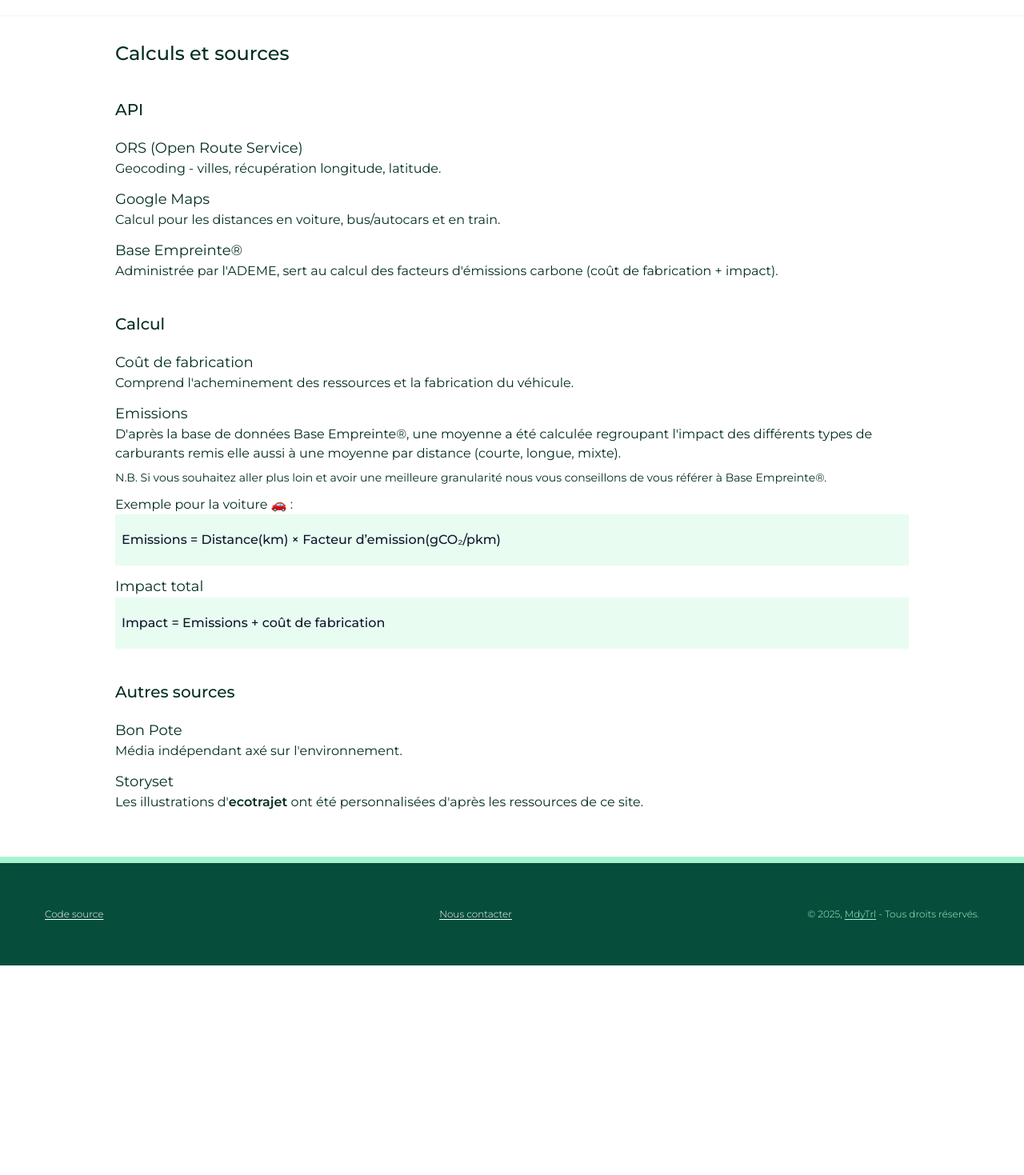
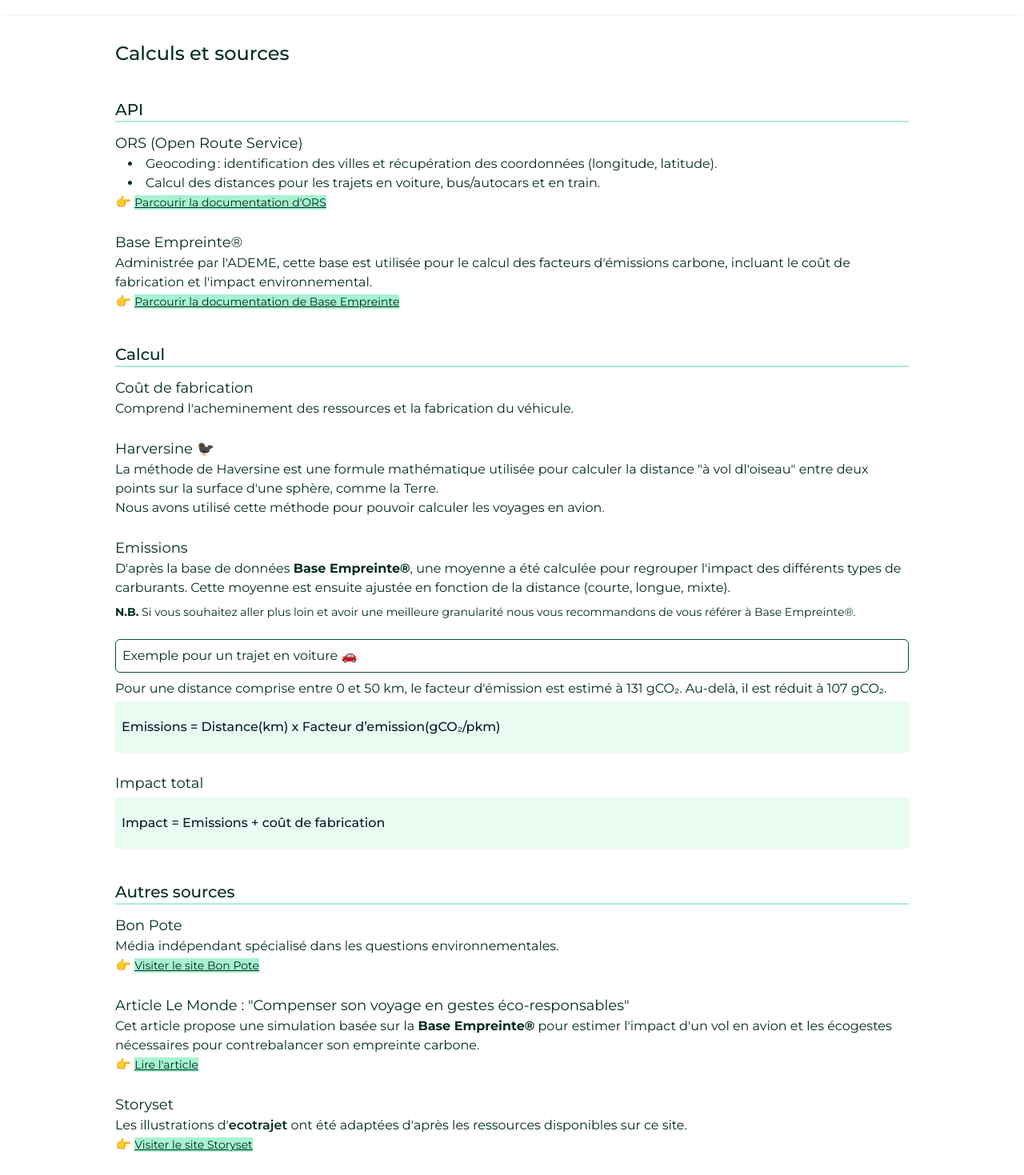
Before and after one commit to MandyTrl/ecotrajet, a Next.js app: page /calculs-et-sources in a window 1280 px wide. Shown: the part 81-1550 px from the top of the page at 80% size. Before the commit the page ends 1288 px from the top, so only its background shows below. Built offline with nearby package versions, Linux system fonts and the light colour scheme.

Commit message:
remove gmapsAPI + add more informations on other pages

```diff
--- a/app/a-propos/page.tsx
+++ b/app/a-propos/page.tsx
@@ -18,7 +18,10 @@
 			</div>
 
 			<div className="flex flex-col gap-y-3">
-				<h2 className="text-xl font-medium mb-2">Présentation</h2>
+				<h2 className="text-xl font-medium border-b-2 border-emerald-200">
+					Présentation
+				</h2>
+
 				<p>
 					<span className="font-semibold">ecotrajet</span> est un projet
 					indépendant, totalement gratuit qui utilise des données publiques et
@@ -42,13 +45,16 @@
 			</div>
 
 			<div className="flex flex-col gap-y-3">
-				<h2 className="text-xl font-medium mb-2">Origine du projet</h2>
+				<h2 className="text-xl font-medium border-b-2 border-emerald-200">
+					Origine du projet
+				</h2>
+
 				<p>
 					En tant que passionnée par la nature et les voyages, j&apos;ai créé{" "}
-					<span className="font-semibold">ecotrajet</span> pour allier curiosité
-					et responsabilité environnementale. Mon objectif est de rendre les
-					données complexes accessibles à tous et de permettre à chacun de faire
-					des choix plus éclairés.
+					<span className="font-semibold">ecotrajet</span> car j'étais curieuse
+					de connaître la responsabilité environnementale qu'implique un voyage.
+					Mon objectif est de rendre les données complexes accessibles à tous et
+					de permettre à chacun de faire des choix plus éclairés.
 				</p>
 				<p>
 					Cet outil est donc destiné à tout ceux soucieux de limiter leur bilan
@@ -62,14 +68,20 @@
 			</div>
 
 			<div>
-				<h2 className="text-xl font-medium mb-2">Améliorations prévues</h2>
+				<h2 className="text-xl font-medium border-b-2 border-emerald-200">
+					Améliorations prévues
+				</h2>
 
 				<ul className="list-disc list-inside ml-4">
 					<li>
 						Prise en compte d&apos;autres modes de transport (covoiturage,
 						ferries).
 					</li>
-					<li>Options pour comparer plusieurs trajets en simultané.</li>
+					<li>
+						Calculer le ratio du voyage avec le bugdet carbone annuel estimé par
+						personne.
+					</li>
+					<li>Intégrer une map pour visualiser l&apos;itinéraire.</li>
 				</ul>
 			</div>
 			<p>
--- a/app/api/getDistance/route.ts
+++ b/app/api/getDistance/route.ts
@@ -14,33 +14,37 @@
 		)
 	}
 
-	const useGMapsAPI = haversineDistance > 6000
+	// const useGMapsAPI = haversineDistance > 6000
 	const modeGMaps = mode !== "car" ? "transit" : "driving"
 	const modeORS = mode !== "car" ? "cycling-regular" : "driving-car"
 
-	const apiKey = useGMapsAPI
-		? process.env.GOOGLE_MAPS_API_KEY
-		: process.env.ORS_API_KEY
+	const apiKey =
+		// useGMapsAPI
+		// 	? process.env.GOOGLE_MAPS_API_KEY
+		// 	:
+		process.env.ORS_API_KEY
 
-	const url = useGMapsAPI
-		? `https://maps.googleapis.com/maps/api/directions/json?origin=${from}&destination=${to}&mode=${modeGMaps}&key=${apiKey}`
-		: `https://api.openrouteservice.org/v2/directions/${modeORS}?api_key=${apiKey}&start=${from}&end=${to}`
+	const url =
+		// useGMapsAPI
+		// ? `https://maps.googleapis.com/maps/api/directions/json?origin=${from}&destination=${to}&mode=${modeGMaps}&key=${apiKey}`
+		// :
+		`https://api.openrouteservice.org/v2/directions/${modeORS}?api_key=${apiKey}&start=${from}&end=${to}`
 
 	try {
 		const response = await fetch(url)
 		const data = await response.json()
 
-		if (useGMapsAPI) {
-			const distance = data.routes[0]?.legs[0]?.distance?.value
-			const distanceKm = (distance / 1000).toFixed(0)
+		// if (useGMapsAPI) {
+		// 	const distance = data.routes[0]?.legs[0]?.distance?.value
+		// 	const distanceKm = (distance / 1000).toFixed(0)
 
-			return NextResponse.json(distanceKm)
-		} else {
-			const distance = data.features[0].properties.summary.distance
-			const distanceKm = (distance / 1000).toFixed(0)
+		// 	return NextResponse.json(distanceKm)
+		// } else {
+		const distance = data.features[0].properties.summary.distance
+		const distanceKm = (distance / 1000).toFixed(0)
 
-			return NextResponse.json(distanceKm)
-		}
+		return NextResponse.json(distanceKm)
+		// }
 	} catch (error: unknown) {
 		const errorMessage =
 			error instanceof Error ? error.message : "Internal server error"
--- a/app/calculs-et-sources/page.tsx
+++ b/app/calculs-et-sources/page.tsx
@@ -1,36 +1,59 @@
+import Link from "next/link"
+
 export default function CalculationAndSources() {
 	return (
 		<div className="w-full flex flex-col gap-y-10">
 			<h1 className="text-2xl font-medium">Calculs et sources</h1>
 
 			<div className="flex flex-col gap-y-3">
-				<h2 className="text-xl font-medium mb-2">API</h2>
+				<h2 className="text-xl font-medium border-b-2 border-emerald-200">
+					API
+				</h2>
 
-				<div className="flex flex-col gap-y-3">
+				<div className="flex flex-col gap-y-6">
 					<div>
 						<h3 className="text-lg">ORS (Open Route Service)</h3>
-						<p>Geocoding - villes, récupération longitude, latitude.</p>
+						<ul className="list-disc list-inside ml-4">
+							<li>
+								Geocoding : identification des villes et récupération des
+								coordonnées (longitude, latitude).
+							</li>
+							<li>
+								Calcul des distances pour les trajets en voiture, bus/autocars
+								et en train.
+							</li>
+						</ul>
+						👉{" "}
+						<Link
+							href="https://giscience.github.io/openrouteservice/"
+							className="text-sm underline bg-emerald-200 hover:text-emerald-500 transition-color duration-300">
+							Parcourir la documentation d'ORS
+						</Link>
 					</div>
-					<div>
-						<h3 className="text-lg">Google Maps</h3>
-						<p>
-							Calcul pour les distances en voiture, bus/autocars et en train.
-						</p>
-					</div>
+
 					<div>
 						<h3 className="text-lg">Base Empreinte®</h3>
 						<p>
-							Administrée par l&apos;ADEME, sert au calcul des facteurs
-							d&apos;émissions carbone (coût de fabrication + impact).
+							Administrée par l&apos;ADEME, cette base est utilisée pour le
+							calcul des facteurs d'émissions carbone, incluant le coût de
+							fabrication et l'impact environnemental.
 						</p>
+						👉{" "}
+						<Link
+							href="https://prod-basecarbonesolo.ademe-dri.fr/documentation/UPLOAD_DOC_FR/index.htm?sommaire.htm"
+							className="text-sm underline bg-emerald-200 hover:text-emerald-500 transition-color duration-300">
+							Parcourir la documentation de Base Empreinte
+						</Link>
 					</div>
 				</div>
 			</div>
 
 			<div className="flex flex-col gap-y-3">
-				<h2 className="text-xl font-medium mb-2">Calcul</h2>
+				<h2 className="text-xl font-medium border-b-2 border-emerald-200">
+					Calcul
+				</h2>
 
-				<div className="flex flex-col gap-y-3">
+				<div className="flex flex-col gap-y-6">
 					<div>
 						<h3 className="text-lg">Coût de fabrication</h3>
 						<p>
@@ -38,24 +61,49 @@
 							véhicule.
 						</p>
 					</div>
+
+					<div>
+						<h3 className="text-lg">Harversine 🐦‍⬛</h3>
+						<p>
+							La méthode de Haversine est une formule mathématique utilisée pour
+							calculer la distance "à vol dl&apos;oiseau" entre deux points sur
+							la surface d'une sphère, comme la Terre.
+						</p>
+						<p>
+							Nous avons utilisé cette méthode pour pouvoir calculer les voyages
+							en avion.
+						</p>
+					</div>
+
 					<div>
 						<h3 className="text-lg">Emissions</h3>
-						D&apos;après la base de données Base Empreinte®, une moyenne a été
-						calculée regroupant l&apos;impact des différents types de carburants
-						remis elle aussi à une moyenne par distance (courte, longue, mixte).
+						<p>
+							D&apos;après la base de données <b>Base Empreinte®</b>, une
+							moyenne a été calculée pour regrouper l&apos;impact des différents
+							types de carburants. Cette moyenne est ensuite ajustée en fonction
+							de la distance (courte, longue, mixte).
+						</p>
 						<p className="mt-2 text-sm">
-							N.B. Si vous souhaitez aller plus loin et avoir une meilleure
-							granularité nous vous conseillons de vous référer à Base
-							Empreinte®.
+							<b>N.B.</b> Si vous souhaitez aller plus loin et avoir une
+							meilleure granularité nous vous recommandons de vous référer à
+							Base Empreinte®.
 						</p>
-						<p className="mt-3">Exemple pour la voiture 🚗 :</p>
-						<p className="bg-[#E8FCF2] text-slate-900 py-5 px-2 font-medium">
-							Emissions = Distance(km) × Facteur d’emission(gCO₂/pkm)
+						<p className="mt-6 mb-2 p-2 border border-emerald-900 rounded-md">
+							Exemple pour un trajet en voiture 🚗{" "}
+						</p>
+						<p>
+							Pour une distance comprise entre 0 et 50 km, le facteur
+							d&apos;émission est estimé à 131 gCO₂. Au-delà, il est réduit à
+							107 gCO₂.
+						</p>
+						<p className="mt-1 bg-[#E8FCF2] text-slate-900 py-5 px-2 font-medium">
+							Emissions = Distance(km) x Facteur d’emission(gCO₂/pkm)
 						</p>
 					</div>
+
 					<div>
 						<h3 className="text-lg">Impact total</h3>
-						<p className="bg-[#E8FCF2] text-slate-900 py-5 px-2 font-medium">
+						<p className="mt-1 bg-[#E8FCF2] text-slate-900 py-5 px-2 font-medium">
 							Impact = Emissions + coût de fabrication
 						</p>
 					</div>
@@ -63,20 +111,54 @@
 			</div>
 
 			<div className="flex flex-col gap-y-3">
-				<h2 className="text-xl font-medium mb-2">Autres sources</h2>
+				<h2 className="text-xl font-medium border-b-2 border-emerald-200">
+					Autres sources
+				</h2>
 
-				<div className="flex flex-col gap-y-3">
+				<div className="flex flex-col gap-y-6">
 					<div>
 						<h3 className="text-lg">Bon Pote</h3>
-						<p>Média indépendant axé sur l&apos;environnement.</p>
+						<p>
+							Média indépendant spécialisé dans les questions environnementales.
+						</p>
+						👉{" "}
+						<Link
+							href="https://bonpote.com/"
+							className="text-sm underline bg-emerald-200 hover:text-emerald-500 transition-color duration-300">
+							Visiter le site Bon Pote
+						</Link>
+					</div>
+					<div>
+						<h3 className="text-lg">
+							Article Le Monde : "Compenser son voyage en gestes
+							éco-responsables"
+						</h3>
+						<p>
+							Cet article propose une simulation basée sur la{" "}
+							<b>Base Empreinte®</b> pour estimer l'impact d'un vol en avion et
+							les écogestes nécessaires pour contrebalancer son empreinte
+							carbone.
+						</p>
+						👉{" "}
+						<Link
+							href="https://www.lemonde.fr/les-decodeurs/article/2023/12/05/vous-voulez-compenser-votre-vol-en-avion-par-des-ecogestes-voici-combien-de-temps-cela-vous-prendra_6204046_4355770.html"
+							className="text-sm underline bg-emerald-200 hover:text-emerald-500 transition-color duration-300">
+							Lire l&apos;article
+						</Link>
 					</div>
 					<div>
 						<h3 className="text-lg">Storyset</h3>
 						<p>
 							Les illustrations d&apos;
-							<span className="font-semibold">ecotrajet</span> ont été
-							personnalisées d&apos;après les ressources de ce site.
+							<span className="font-semibold">ecotrajet</span> ont été adaptées
+							d&apos;après les ressources disponibles sur ce site.
 						</p>
+						👉{" "}
+						<Link
+							href="https://storyset.com/"
+							className="text-sm underline bg-emerald-200 hover:text-emerald-500 transition-color duration-300">
+							Visiter le site Storyset
+						</Link>
 					</div>
 				</div>
 			</div>
--- a/app/components/UI/Navigation.tsx
+++ b/app/components/UI/Navigation.tsx
@@ -11,9 +11,9 @@
 		<nav
 			className={clsx(
 				isShow
-					? "w-full h-fit scale-100 opacity-100"
-					: "w-0 h-0 scale-0 opacity-0",
-				"absolute top-20 right-0 origin-top-right bg-white p-5 ease-in-out duration-500 transition-all overflow-hidden -z-20"
+					? "max-h-96 scale-y-100 opacity-100"
+					: "max-h-0 scale-y-0 opacity-0",
+				"w-full absolute top-20 right-0 origin-top bg-white p-5 ease-in-out duration-500 transition-all overflow-hidden -z-20"
 			)}>
 			<ul className="w-full flex flex-col space-y-4">
 				<li className="group block">
```
